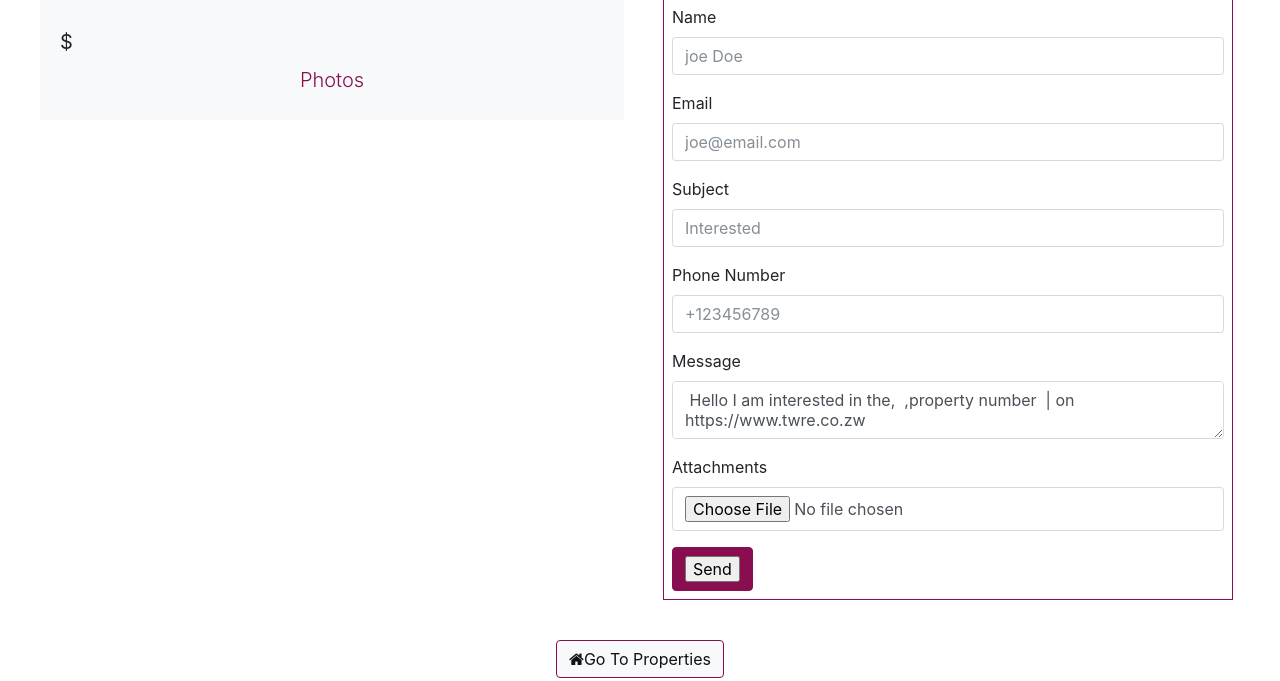
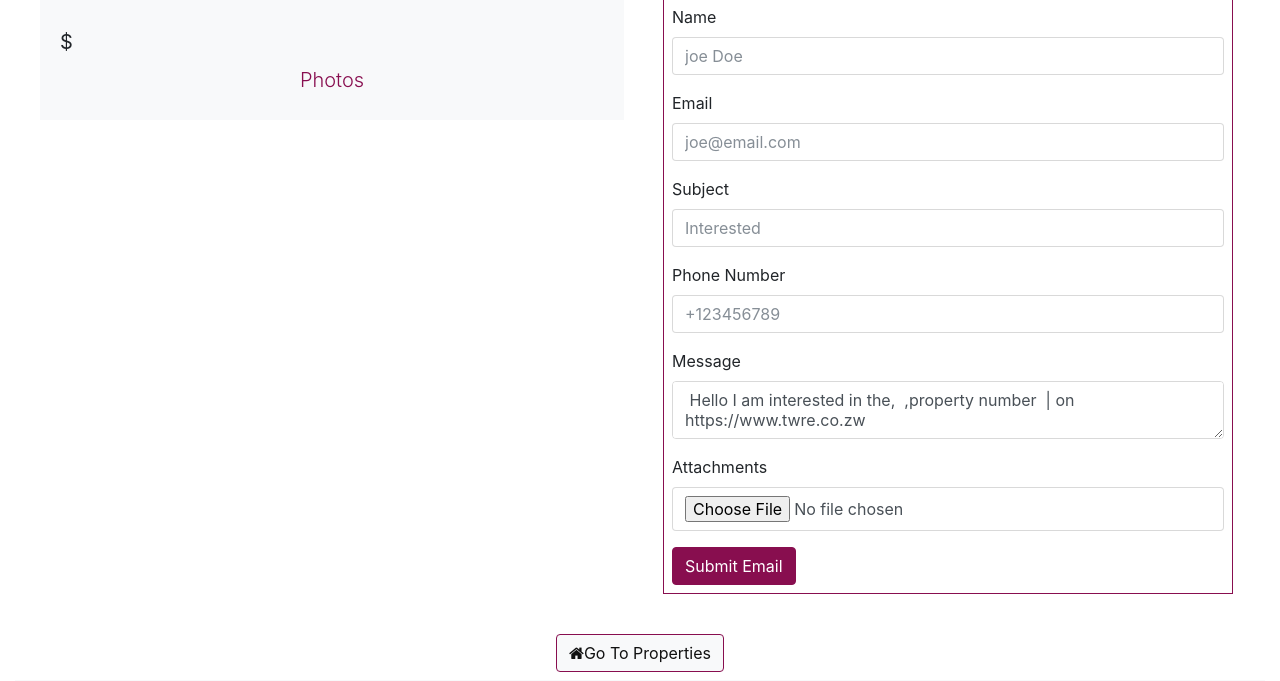
Before and after one commit to CyprianTinasheAarons/twre2019, a Flask app: template app/templates/property.html in a window 1280 px wide. Shown: the part 184-865 px from the top of the page. Run offline with Flask 2, Linux system fonts and the light colour scheme; the template is opened without the code that fills it, so the values that code supplies are empty; some libraries are stand-ins or nearby versions.

Commit message:
email fixed

```diff
--- a/app/templates/_property.html
+++ b/app/templates/_property.html
@@ -55,7 +55,7 @@
                     </h5>
 
                     <div>
-                        <form method="get" enctype="text/plain" action="https://mailto:sales@twre.co.zw">
+                        <form method="get" enctype="text/plain" action="mailto:sales@twre.co.zw">
                             <div class="form-group">
                                 <label for="name">Name</label>
                                 <input type="text" class="form-control" name="name" placeholder="joe Doe">
@@ -85,10 +85,7 @@
                                 <input type="file" name="file" class="form-control">
                             </div>
 
-                            <button class="btn btn-primary  "><input type="submit" value="Send"></button>
-
-
-
+                             <input class="btn btn-primary " type="submit" value="Submit Email">
 
                         </form>
                     </div>
```
